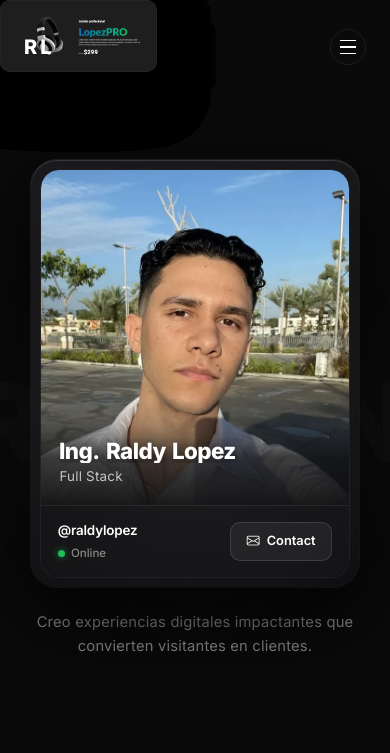
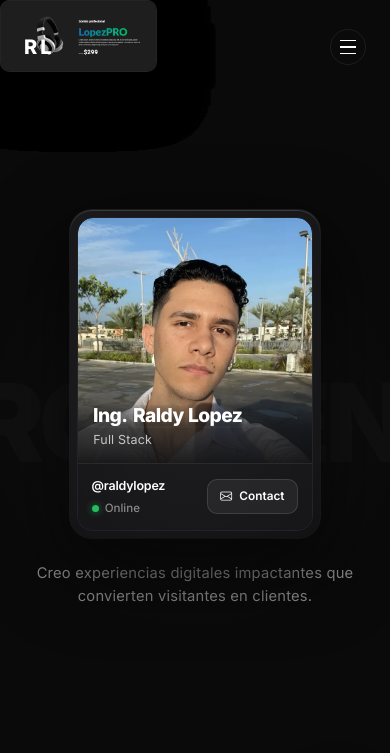
Before and after one commit to Raldylopez20/Landing-page-personal-de-servicios, a plain HTML site: page index.html in a window 390 px wide. Shown: the top 753 px of the page. Drawn offline with nearby package versions, Linux system fonts and the light colour scheme; grey boxes are pictures that could not be loaded; a script that the page names is missing.

Commit message:
Agrega DevStudio, reordena Páginas Web Profesionales y ajusta tamaño móvil de Profile Card

```diff
--- a/index.html
+++ b/index.html
@@ -62,6 +62,7 @@
                 <div class="hero-card-float"><img src="img/tapstock.png" alt=""></div>
                 <div class="hero-card-float"><img src="img/medisys.jpg" alt=""></div>
                 <div class="hero-card-float"><img src="img/blahkcolors.jpg" alt=""></div>
+                <div class="hero-card-float"><img src="img/devstudio.jpg" alt=""></div>
                 <div class="hero-card-float"><img src="img/diapositive studio.png" alt=""></div>
                 <div class="hero-card-float"><img src="img/lopez-gilbert.png" alt=""></div>
                 <div class="hero-card-float"><img src="img/jaya-motors.png" alt=""></div>
@@ -281,6 +282,39 @@
 
                     <div class="project-card">
                         <div class="project-image">
+                            <img src="img/devstudio.jpg" alt="DevStudio" loading="lazy">
+                        </div>
+                        <div class="project-content">
+                            <h3>DevStudio</h3>
+                            <p>Página profesional para una agencia de desarrollo.</p>
+                            <a href="https://devstudiord.com/" class="project-link" target="_blank" rel="noopener noreferrer">Ver Proyecto →</a>
+                        </div>
+                    </div>
+
+                    <div class="project-card">
+                        <div class="project-image">
+                            <img src="img/nucleus.png" alt="Nucleus Wallet" loading="lazy">
+                        </div>
+                        <div class="project-content">
+                            <h3>Nucleus Wallet</h3>
+                            <p>Sitio web para una cartera digital moderna.</p>
+                            <a href="https://raldylopez20.github.io/Nucleus-ewallet/" class="project-link" target="_blank" rel="noopener noreferrer">Ver Proyecto →</a>
+                        </div>
+                    </div>
+
+                    <div class="project-card">
+                        <div class="project-image">
+                            <img src="img/Blog-de-cafe.png" alt="Blog de Café" loading="lazy">
+                        </div>
+                        <div class="project-content">
+                            <h3>Blog de Café</h3>
+                            <p>Sitio web editorial dedicado al mundo del café.</p>
+                            <a href="https://raldylopez20.github.io/Blog_De_Cafe/" class="project-link" target="_blank" rel="noopener noreferrer">Ver Proyecto →</a>
+                        </div>
+                    </div>
+
+                    <div class="project-card">
+                        <div class="project-image">
                             <img src="img/inmoRD.png" alt="Inmo RD" loading="lazy">
                         </div>
                         <div class="project-content">
@@ -298,28 +332,6 @@
                             <h3>RLopez Auto Import</h3>
                             <p>Página web completa para un dealer de vehículos.</p>
                             <a href="https://autoimport.riclyn.com/" class="project-link" target="_blank" rel="noopener noreferrer">Ver Proyecto →</a>
-                        </div>
-                    </div>
-
-                    <div class="project-card">
-                        <div class="project-image">
-                            <img src="img/Blog-de-cafe.png" alt="Blog de Café" loading="lazy">
-                        </div>
-                        <div class="project-content">
-                            <h3>Blog de Café</h3>
-                            <p>Sitio web editorial dedicado al mundo del café.</p>
-                            <a href="https://raldylopez20.github.io/Blog_De_Cafe/" class="project-link" target="_blank" rel="noopener noreferrer">Ver Proyecto →</a>
-                        </div>
-                    </div>
-
-                    <div class="project-card">
-                        <div class="project-image">
-                            <img src="img/nucleus.png" alt="Nucleus Wallet" loading="lazy">
-                        </div>
-                        <div class="project-content">
-                            <h3>Nucleus Wallet</h3>
-                            <p>Sitio web para una cartera digital moderna.</p>
-                            <a href="https://raldylopez20.github.io/Nucleus-ewallet/" class="project-link" target="_blank" rel="noopener noreferrer">Ver Proyecto →</a>
                         </div>
                     </div>
 
--- a/script.js
+++ b/script.js
@@ -245,6 +245,7 @@ const getCardConfigs = () => {
             { left: '36%', top: '88%', rot:   5, w: Math.round(130 * scale), depth: 0 },
             { left: '4%',  top: '48%', rot:  -6, w: Math.round(126 * scale), depth: 0 },
             { left: '78%', top: '48%', rot:   7, w: Math.round(126 * scale), depth: 0 },
+            { left: '26%', top: '86%', rot:  -7, w: Math.round(126 * scale), depth: 0 },
         ];
     }
 
@@ -260,7 +261,7 @@ const getCardConfigs = () => {
         { left: '24%', top: '6%',  rot:  -6, w: Math.round(148 * scale), depth: 0.75 },
         { left: '12%', top: '87%', rot:  -5, w: Math.round(146 * scale), depth: 0.80 },
 
-        // Right side (8 cards)
+        // Right side (9 cards)
         { left: '84%', top: '9%',  rot:   9, w: Math.round(168 * scale), depth: 1.10 },
         { left: '68%', top: '14%', rot:  -8, w: Math.round(156 * scale), depth: 0.85 },
         { left: '86%', top: '36%', rot:  -6, w: Math.round(178 * scale), depth: 1.45 },
@@ -269,6 +270,7 @@ const getCardConfigs = () => {
         { left: '67%', top: '76%', rot:  -9, w: Math.round(158 * scale), depth: 0.95 },
         { left: '44%', top: '5%',  rot:  -4, w: Math.round(148 * scale), depth: 0.65 },
         { left: '74%', top: '86%', rot:   6, w: Math.round(146 * scale), depth: 0.80 },
+        { left: '78%', top: '23%', rot:  -5, w: Math.round(150 * scale), depth: 0.90 },
     ];
 };
 
--- a/style.css
+++ b/style.css
@@ -1278,6 +1278,48 @@ footer {
         height: 70px;
     }
 
+    .pc-card {
+        width: clamp(232px, 64vw, 272px);
+        padding: 7px;
+        border-radius: 22px;
+    }
+
+    .pc-frame {
+        border-radius: 16px;
+    }
+
+    .pc-media {
+        aspect-ratio: 4 / 4.2;
+        border-radius: 15px 15px 0 0;
+    }
+
+    .pc-identity {
+        left: 0.95rem;
+        right: 0.95rem;
+        bottom: 0.85rem;
+    }
+
+    .pc-name {
+        font-size: 1.2rem;
+    }
+
+    .pc-role {
+        font-size: 0.78rem;
+    }
+
+    .pc-footer {
+        padding: 0.75rem 0.85rem;
+    }
+
+    .pc-handle {
+        font-size: 0.78rem;
+    }
+
+    .pc-contact-btn {
+        padding: 0.44rem 0.78rem;
+        font-size: 0.74rem;
+    }
+
     .services-showcase {
         min-height: auto;
         padding: 4.5rem 0;
```
Also changed, not shown: img/devstudio.jpg (added).
